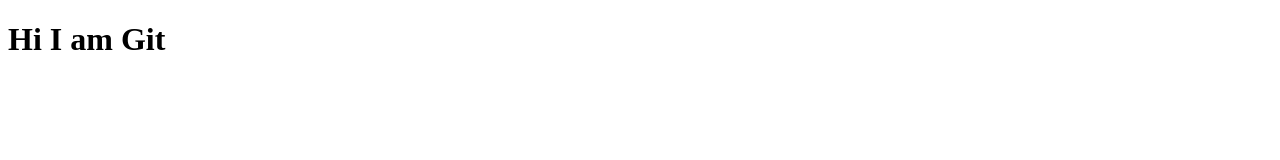
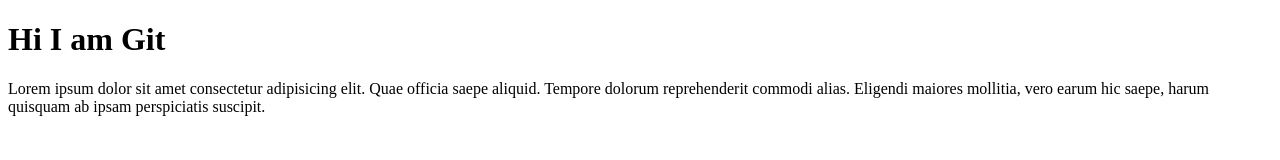
Before and after one commit to WaiYanHtet124/Project, a plain HTML site: page index.html in a window 1280 px wide. Drawn offline with Linux system fonts and the light colour scheme.

Commit message:
second commit

```diff
--- a/index.html
+++ b/index.html
@@ -8,5 +8,6 @@
 </head>
 <body>
     <h1>Hi I am Git</h1>
+    <p>Lorem ipsum dolor sit amet consectetur adipisicing elit. Quae officia saepe aliquid. Tempore dolorum reprehenderit commodi alias. Eligendi maiores mollitia, vero earum hic saepe, harum quisquam ab ipsam perspiciatis suscipit.</p>
 </body>
 </html>
```
